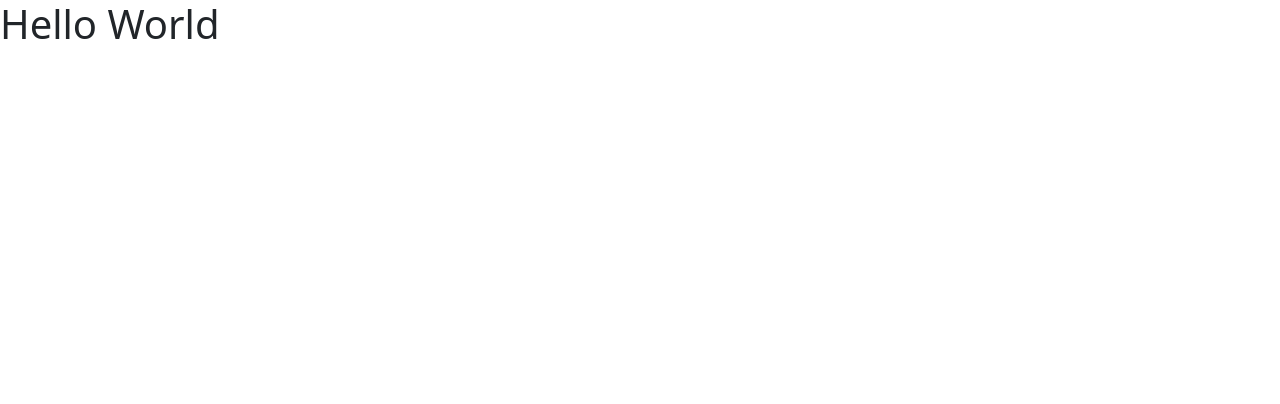
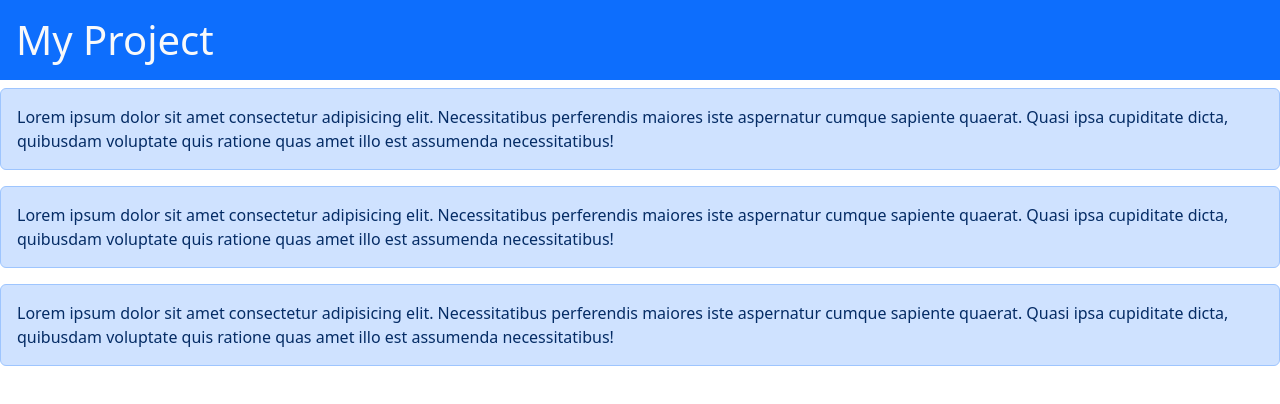
Before and after one commit to Ajay-Sonavane/second-react-app, a React (Create React App) app: page / in a window 1280 px wide. Shown: the top 404 px of the page. Built offline with nearby package versions, Linux system fonts and the light colour scheme.

Commit message:
botostrap

```diff
--- a/src/App.js
+++ b/src/App.js
@@ -1,10 +1,28 @@
 // import "./App.css";
-import "bootstrap/dist/css/bootstrap.css";
 
 function App() {
   return (
     <>
-      <h1>Hello World</h1>
+      <h1 className="bg-primary text-light p-3"> My Project </h1>
+
+      <div className="alert alert-primary">
+        Lorem ipsum dolor sit amet consectetur adipisicing elit. Necessitatibus
+        perferendis maiores iste aspernatur cumque sapiente quaerat. Quasi ipsa
+        cupiditate dicta, quibusdam voluptate quis ratione quas amet illo est
+        assumenda necessitatibus!
+      </div>
+      <div className="alert alert-primary">
+        Lorem ipsum dolor sit amet consectetur adipisicing elit. Necessitatibus
+        perferendis maiores iste aspernatur cumque sapiente quaerat. Quasi ipsa
+        cupiditate dicta, quibusdam voluptate quis ratione quas amet illo est
+        assumenda necessitatibus!
+      </div>
+      <div className="alert alert-primary">
+        Lorem ipsum dolor sit amet consectetur adipisicing elit. Necessitatibus
+        perferendis maiores iste aspernatur cumque sapiente quaerat. Quasi ipsa
+        cupiditate dicta, quibusdam voluptate quis ratione quas amet illo est
+        assumenda necessitatibus!
+      </div>
     </>
   );
 }
```
Also changed, not shown: src/index.js (+7 -6 lines).
